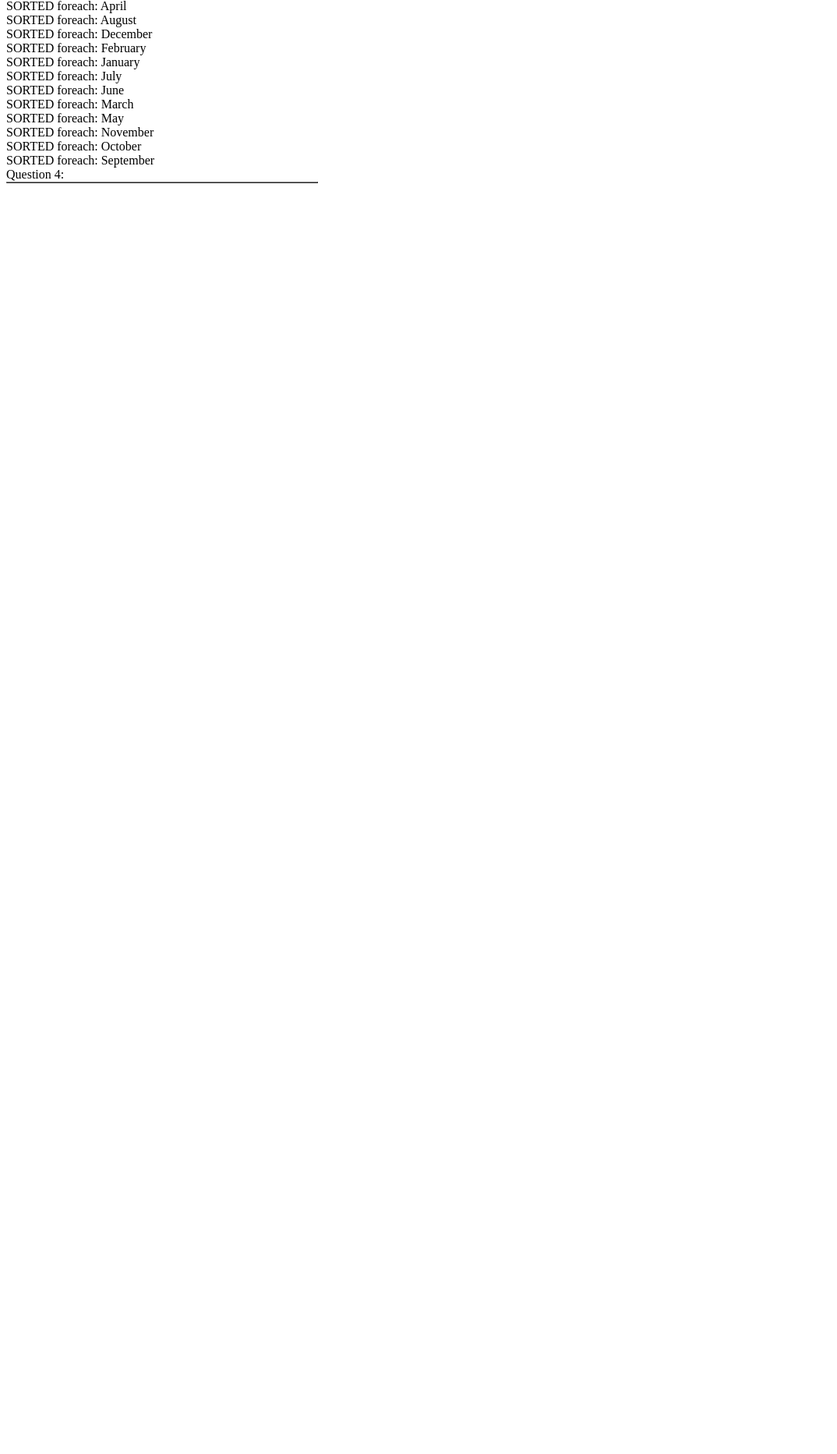
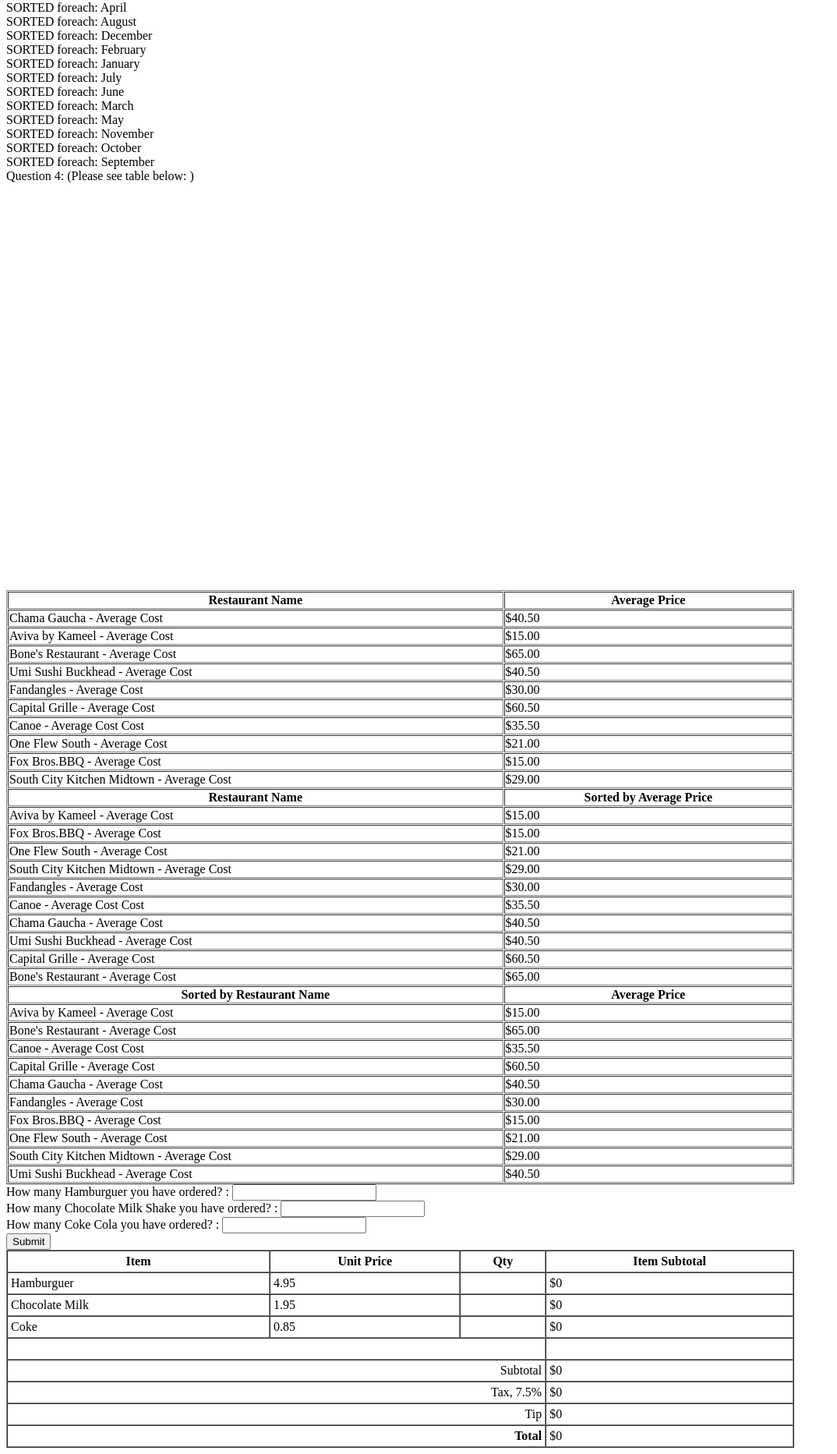
Before and after one commit to YangLi-Nathan/WEB_PROGRAMMING, a PHP site: page /hw2.php in a window 1280 px wide. Shown: the part 840-2705 px from the top of the page at 78% size, without its empty margins (0-1074 px from the left). Before the commit the page ends 1075 px from the top, so only its background shows below. Run offline with PHP 8.4, Linux system fonts and the light colour scheme; data that the repository does not hold is empty.

Commit message:
Update hw2.php

```diff
--- a/Assignments/2/hw2.php
+++ b/Assignments/2/hw2.php
@@ -6,15 +6,12 @@
 <div>
     Question 1:
     <?php
-    // require 'functions.php';
-
     function CharlieAteMyLunch()
     {
         function isBitten()
         {
             return rand(0, 1);
         }
-
         if (isBitten()) {
             return "Charlie ate my lunch!";
         } else {
@@ -30,7 +27,7 @@
 <div>
     Question 2:
     <form action="hw2.php" method="post">
-        Please enter an INTEGER:<input type="text" pattern="^[0-9]*$" name="name">
+        Please enter an INTEGER to display checker board:<input type="text" pattern="^[0-9]*$" name="name">
         <input type="submit">
     </form>
     <table width="400px" cellspacing="1px" cellpadding="1px" border="1px">
@@ -54,6 +51,7 @@
             echo "</tr>";
         }
         ?>
+    </table>
 </div>
 <!-- QUESTION 3-->
 <div>
@@ -93,43 +91,175 @@
     {
         sort($month);
         foreach ($month as $value) {
-            echo "SORTED foreach: $value<br />";
+            echo "SORTED foreach: $value </br>";
         }
     }
 
     ?>
 </div>
+<!-- QUESTION 4 -->
+<div>
+    Question 4:
 
-<div>
+    (Please see table below: )
+    <table width="80%" cellspacing="1px" cellpadding="1px" border="1px">
+        <?php
+        $top_rest = array(
+            'Chama Gaucha - Average Cost' => '40.50',
+            'Aviva by Kameel - Average Cost' => '15.00',
+            'Bone\'s Restaurant - Average Cost' => '65.00',
+            'Umi Sushi Buckhead - Average Cost' => '40.50',
+            'Fandangles - Average Cost' => '30.00',
+            'Capital Grille - Average Cost' => '60.50',
+            'Canoe - Average Cost Cost' => '35.50',
+            'One Flew South - Average Cost' => '21.00',
+            'Fox Bros.BBQ - Average Cost' => '15.00',
+            'South City Kitchen Midtown - Average Cost' => '29.00'
+        );
 
-<!-- QUESTION 4-->
-    Question 4:
-    <?php
+        echo '<th>'. 'Restaurant Name'.'</th>';
+        echo '<th>'. 'Average Price'.'</th>';
 
-    $names = array('Chama Gaucha - Average Cost $', 'Aviva by Kameel - Average Cost $',
-        'Bone\'s Restaurant - Average Cost $', 'Umi Sushi Buckhead - Average Cost $', 'Fandangles - Average Cost $',
-        'Capital Grille - Average Cost $', 'Canoe - Average Cost Cost $', 'One Flew South - Average Cost $',
-        'Fox Bros.BBQ - Average Cost $', 'South City Kitchen Midtown - Average Cost $');
-
-
-    $price = array('40.50', '15.00', '65.00', '40.50', '30.00', '60.50', '35.50', '21.00', '15.00', '29.00');
+        // for loop to print out all the restaurant name and average price
+        foreach($top_rest as $key => $value){
+            echo '<tr>';
+            echo '<td>'.$key.'</td>';
+            echo '<td>'.'$'.$value.'</td><br>';
+            echo '</tr>';
 
 
 
+        }
+        // sort by price function
+        function sort_by_price($top_rest){
+            asort($top_rest);
+            foreach($top_rest as $key => $value){
+                echo '<tr>';
+                echo '<td>'.$key.'</td>';
+                echo '<td>'.'$'.$value.'</td><br>';
+                echo '</tr>';
+
+            }
+        }
+
+        echo '<th>'. 'Restaurant Name'.'</th>';
+        echo '<th>'. 'Sorted by Average Price'.'</th>';
+        sort_by_price($top_rest);
+
+
+        // sort by Name function
+        function sort_by_name($top_rest){
+            ksort($top_rest);
+            foreach($top_rest as $key => $value){
+                echo '<tr>';
+                echo '<td>'.$key.'</td>';
+                echo '<td>'.'$'.$value.'</td><br>';
+                echo '</tr>';
+
+            }
+        }
+
+        echo '<th>'. 'Sorted by Restaurant Name'.'</th>';
+        echo '<th>'. 'Average Price'.'</th>';
+        sort_by_name($top_rest);
+        ?>
+
+
+    </table>
 
 
 
+</div>
+<!-- QUESTION 5 -->
+<div>
+    <form action="hw2.php" method="post">
+        How many Hamburguer you have ordered? :
+        <input type="text" pattern="^[0-9]*$" name="name1">
+        <br>
+        How many Chocolate Milk Shake you have ordered? :
+        <input type="text" pattern="^[0-9]*$" name="name2">
+        <br>
+        How many Coke Cola you have ordered? :
+        <input type="text" pattern="^[0-9]*$" name="name3">
+        <br>
+        <input type="submit">
 
+    </form>
+
+    <?php
+    # variables
+    $var1 = $_POST["name1"];
+    $var2 = $_POST["name2"];
+    $var3 = $_POST["name3"];
+
+    $hamburguer=array('Hamburguer', 4.95, $var1);
+    $shake=array('Chocolate Milk', 1.95, $var2);
+    $soda=array('Coke', 0.85, $var3);
+    $tax_rate=0.075;
+    $tip_rate=0.16;
+
+    $subtotal = ($hamburguer[1] * $var1);
+    $subtotal = $subtotal + ($shake[1] * $var2);
+    $subtotal = $subtotal + ($soda[1] * $var3);
+
+    $tax = $subtotal * $tax_rate;
+    $tip = $subtotal * $tip_rate;
+    $total = $subtotal + $tip + $tax;
 
     ?>
 
-
-
-
+    <table width="80%" border="1" cellspacing="0" cellpadding="4">
+        <tr>
+            <th>Item</th>
+            <th>Unit Price</th>
+            <th>Qty</th>
+            <th>Item Subtotal</th>
+        </tr>
+        <tr>
+            <td><?php echo "$hamburguer[0]";?></td>
+            <td><?php echo "$hamburguer[1]";?></td>
+            <td><?php echo "$hamburguer[2]";?></td>
+            <td><?php $ham_subtotal = ($hamburguer[1] * $var1);
+                print "\$$ham_subtotal"; ?></td>
+        </tr>
+        <tr>
+            <td><?php echo "$shake[0]";?></td>
+            <td><?php echo "$shake[1]";?></td>
+            <td><?php echo "$shake[2]";?></td>
+            <td><?php $sha_subtotal = ($shake[1] *$var2);
+                print "\$$sha_subtotal"; ?></td>
+        </tr>
+        <tr>
+            <td><?php echo "$soda[0]";?></td>
+            <td><?php echo "$soda[1]";?></td>
+            <td><?php echo "$soda[2]";?></td>
+            <td><?php $sod_subtotal = ($soda[1] * $var3);
+                print "\$$sod_subtotal"; ?></td>
+        </tr>
+        <tr>
+            <td colspan="3">&nbsp;</td>
+            <td>&nbsp;</td>
+        </tr>
+        <tr>
+            <td colspan="3" align="right">Subtotal</td>
+            <td><?php echo "\$$subtotal"; ?></td>
+        </tr>
+        <tr>
+            <td colspan="3" align="right">Tax, 7.5%</td>
+            <td><?php echo "\$$tax"; ?></td>
+        </tr>
+        <tr>
+            <td colspan="3" align="right">Tip</td>
+            <td><?php echo "\$$tip"; ?></td>
+        </tr>
+        <tr>
+            <th colspan="3" align="right">Total</th>
+            <td><?php echo "\$$total"; ?></td>
+        </tr>
+    </table>
 
 </div>
 
 
 </body>
-
 </html>
```
